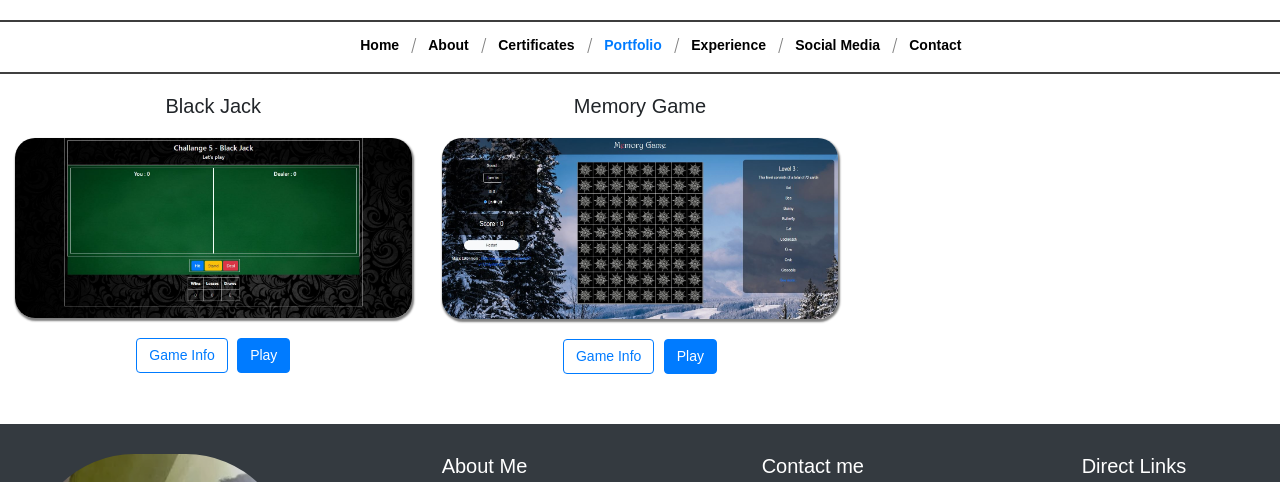
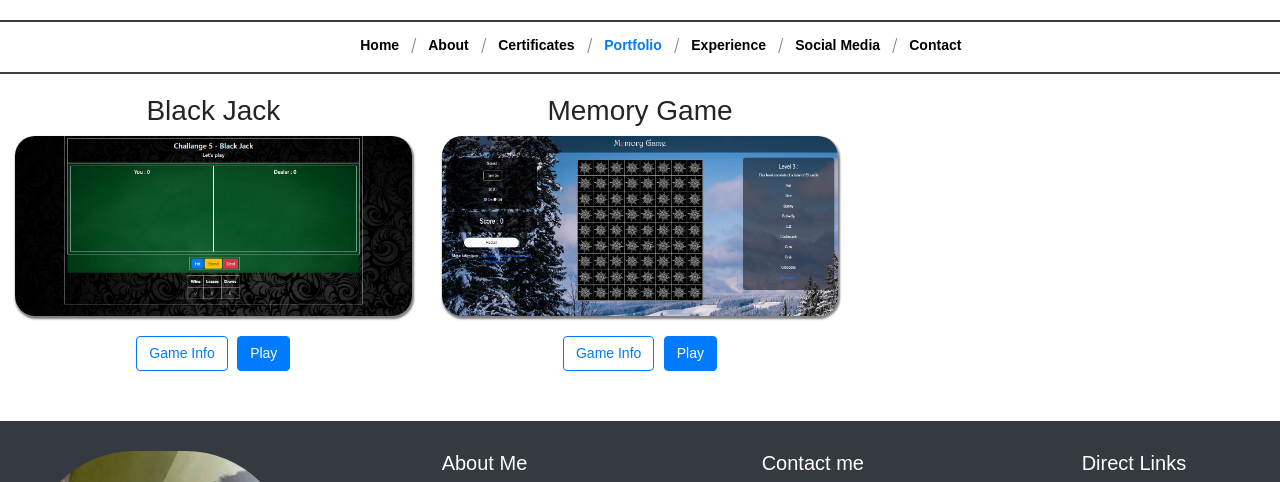
Before and after one commit to Royan887/animated-disco, a plain HTML site: page Site/Achievements.html in a window 1280 px wide. Shown: the part 170-652 px from the top of the page. Drawn offline with nearby package versions, Linux system fonts and the light colour scheme.

Commit message:
Update Achievements.html

```diff
--- a/Site/Achievements.html
+++ b/Site/Achievements.html
@@ -102,7 +102,7 @@
 <div class="container-fluid">
 <div class="row">
     <div class="col-lg-4 col-md-4 col-sm-12 col-xs-12" id="majorProj">
-        <h5> Black Jack</h5>
+        <h3> Black Jack</h3>
         <img src="Images/blackJack.jpg" class="img-fluid"/>
         <div class="d-none d-md-block">
         <button class="btn btn-outline-primary" style="margin-right:5px;"> Game Info </button> <a href="BlackJack/mainpage.html"><button class="btn btn-primary"> Play </button></a>
@@ -112,7 +112,7 @@
         </div>
     </div>
     <div class="col-lg-4 col-md-4 col-sm-12 col-xs-12" id="majorProj">
-        <h5> Memory Game </h5>
+        <h3> Memory Game </h3>
         <img src="Images/memoryGame.jpg" class="img-fluid"/>
         <div class="d-none d-md-block">
             <button class="btn btn-outline-primary" style="margin-right:5px;"> Game Info </button> <a href="Memory game with nature/mainPage.html"><button class="btn btn-primary"> Play </button></a>
```
